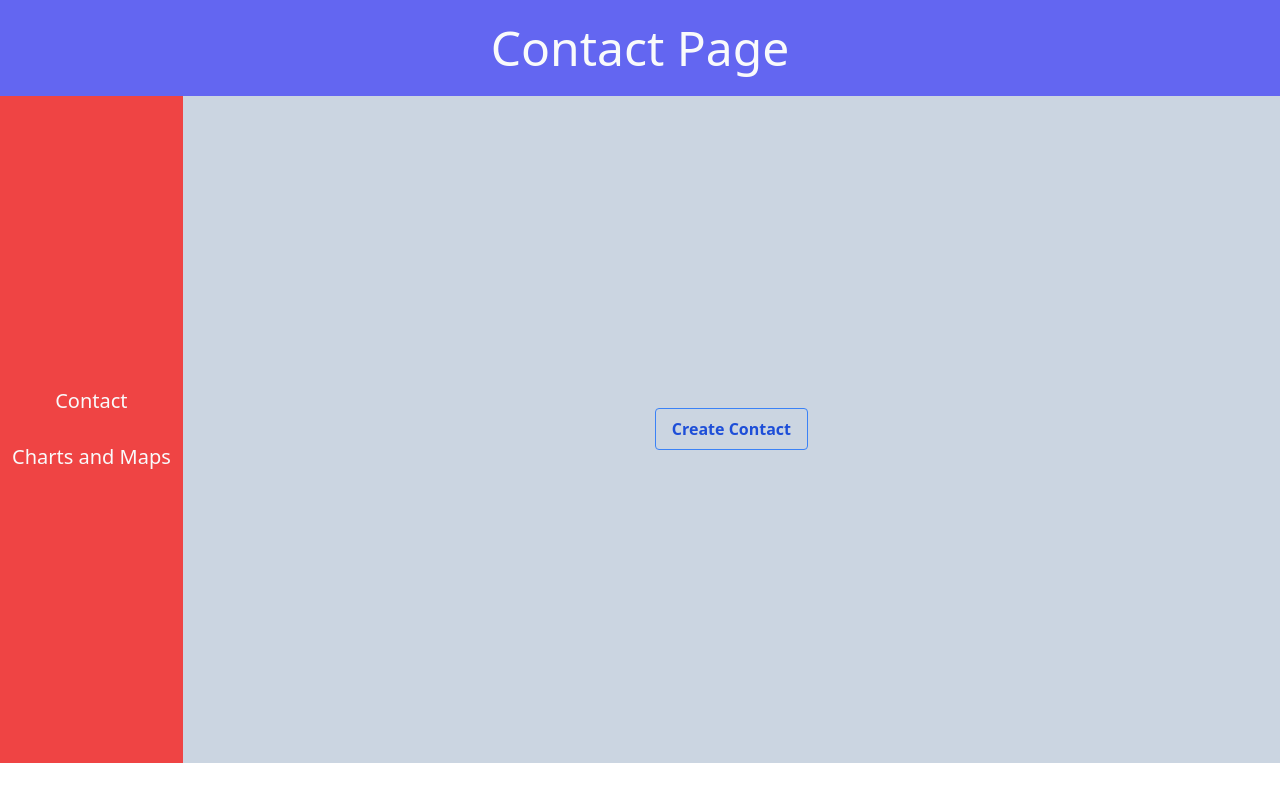
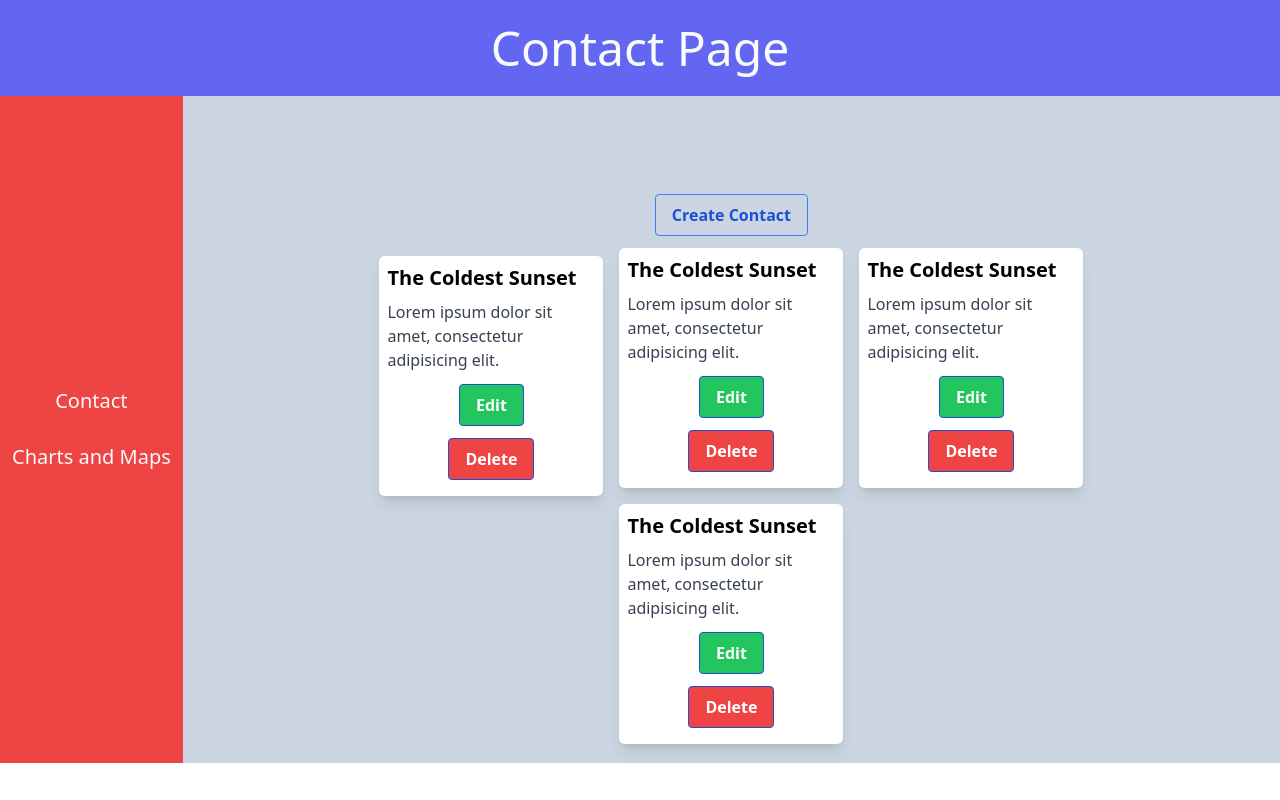
Before and after one commit to Amit1Sharma47/contact_management, a React (Create React App) app: page /contact in a window 1280 px wide. Built offline with nearby package versions, Linux system fonts and the light colour scheme.

Commit message:
ui completed to some extent

```diff
--- a/package.json
+++ b/package.json
@@ -3,13 +3,13 @@
   "version": "0.1.0",
   "private": true,
   "dependencies": {
+    "@reduxjs/toolkit": "^1.9.5",
     "@testing-library/jest-dom": "^5.16.5",
     "@testing-library/react": "^13.4.0",
     "@testing-library/user-event": "^13.5.0",
     "@types/jest": "^27.5.2",
     "@types/node": "^16.18.32",
     "@types/react": "^18.2.6",
-    "@types/react-dom": "^18.2.4",
     "react": "^18.2.0",
     "react-dom": "^18.2.0",
     "react-query": "^3.39.3",
@@ -44,6 +44,7 @@
   },
   "devDependencies": {
     "@tailwindcss/typography": "^0.5.9",
+    "@types/react-router-dom": "^5.3.3",
     "tailwindcss": "^3.3.2"
   }
 }
--- a/src/ContactComponents/CreateContact.tsx
+++ b/src/ContactComponents/CreateContact.tsx
@@ -13,7 +13,7 @@ const CreateContact = () => {
           </label>
           <input
             type="text"
-            className="bg-gray-50 border border-gray-300 text-gray-900 text-sm rounded-lg focus:ring-blue-500 focus:border-blue-500 block w-5/6 p-1.5 dark:bg-gray-700 dark:border-gray-600 dark:placeholder-gray-400 dark:text-white dark:focus:ring-blue-500 dark:focus:border-blue-500"
+            className="bg-gray-50 border border-gray-300 text-gray-900 text-sm rounded-lg focus:ring-blue-500 focus:border-blue-500 block w-5/6 p-2.5 dark:bg-gray-700 dark:border-gray-600 dark:placeholder-gray-400 dark:text-white dark:focus:ring-blue-500 dark:focus:border-blue-500"
             placeholder="firstName"
             required
           />
@@ -24,7 +24,7 @@ const CreateContact = () => {
           </label>
           <input
             type="text"
-            className="bg-gray-50 border border-gray-300 text-gray-900 text-sm rounded-lg focus:ring-blue-500 focus:border-blue-500 block w-5/6 p-1.5 dark:bg-gray-700 dark:border-gray-600 dark:placeholder-gray-400 dark:text-white dark:focus:ring-blue-500 dark:focus:border-blue-500"
+            className="bg-gray-50 border border-gray-300 text-gray-900 text-sm rounded-lg focus:ring-blue-500 focus:border-blue-500 block w-5/6 p-2.5 dark:bg-gray-700 dark:border-gray-600 dark:placeholder-gray-400 dark:text-white dark:focus:ring-blue-500 dark:focus:border-blue-500"
             placeholder="lastName"
             required
           />
@@ -38,15 +38,18 @@ const CreateContact = () => {
 
           <div className="w-5/6 flex flex-row  justify-evenly  ">
             <div>
-              <input type="radio" name="Active" id="Active" />
+              <input type="radio" name="status" id="Active" />
               <label htmlFor="Active">Active</label>
             </div>
             <div>
-              <input type="radio" name="Inactive" id="Inactive" />
+              <input type="radio" name="status" id="Inactive" />
               <label htmlFor="Inactive">Inactive</label>
             </div>
           </div>
         </div>
+      </div>
+      <div className="w-full flex justify-center my-5">
+        <button className="bg-transparent hover:bg-blue-500 text-blue-700 font-semibold hover:text-white py-2 px-4 border border-blue-500 hover:border-transparent rounded">Save Contact</button>
       </div>
     </div>
   );
--- /dev/null
+++ b/src/Redux/slice.tsx
@@ -0,0 +1,38 @@
+import { createSlice } from '@reduxjs/toolkit'
+import type { PayloadAction } from '@reduxjs/toolkit'
+import type { RootState } from './store'
+
+// Define a type for the slice state
+interface ContactState {
+  value: number
+}
+
+// Define the initial state using that type
+const initialState: ContactState = {
+  value: 0,
+}
+
+export const contactSlice = createSlice({
+  name: 'contact',
+  // `createSlice` will infer the state type from the `initialState` argument
+  initialState,
+  reducers: {
+    increment: (state) => {
+      state.value += 1
+    },
+    decrement: (state) => {
+      state.value -= 1
+    },
+    // Use the PayloadAction type to declare the contents of `action.payload`
+    incrementByAmount: (state, action: PayloadAction<number>) => {
+      state.value += action.payload
+    },
+  },
+})
+
+export const { increment, decrement, incrementByAmount } = contactSlice.actions
+
+// Other code such as selectors can use the imported `RootState` type
+export const selectContact = (state: RootState) => state.contact.value
+
+export default contactSlice.reducer
--- /dev/null
+++ b/src/Redux/store.tsx
@@ -0,0 +1,14 @@
+import { configureStore } from '@reduxjs/toolkit'
+import contactReducer from './slice'
+// ...
+
+export const store = configureStore({
+  reducer: {
+    contact: contactReducer,
+  },
+})
+
+// Infer the `RootState` and `AppDispatch` types from the store itself
+export type RootState = ReturnType<typeof store.getState>
+// Inferred type: {posts: PostsState, comments: CommentsState, users: UsersState}
+export type AppDispatch = typeof store.dispatch
--- a/src/components/Contact.tsx
+++ b/src/components/Contact.tsx
@@ -2,10 +2,79 @@ import React from "react";
 import { Link } from "react-router-dom";
 const Contact = () => {
   return (
-    <div className="flex items-center justify-center">
-      <button className="bg-transparent hover:bg-blue-500 text-blue-700 font-semibold hover:text-white py-2 px-4 border border-blue-500 hover:border-transparent rounded">
-        <Link to="/create">Create Contact</Link>
-      </button>
+    <div className="flex items-center justify-center flex-col w-full h-auto mt-20">
+      <div>
+        <button className="bg-transparent hover:bg-blue-500 text-blue-700 font-semibold hover:text-white py-2 px-4 border border-blue-500 hover:border-transparent rounded">
+          <Link to="/create">Create Contact</Link>
+        </button>
+      </div>
+      <div className="mt-3 flex justify-center w-3/4 h-auto flex-wrap">
+        <div className="w-56 h-60 m-2 rounded overflow-hidden shadow-lg bg-white rounded-md ">
+          <div className="font-bold text-xl my-2 mx-2">The Coldest Sunset</div>
+          <p className="text-gray-700 text-base mx-2">
+            Lorem ipsum dolor sit amet, consectetur adipisicing elit.
+          </p>
+          <div className="w-full flex justify-center my-3">
+            <button className="bg-green-500 hover:bg-green-700 text-white font-bold py-2 px-4 border border-blue-700 rounded">
+              Edit
+            </button>
+          </div>
+          <div className="w-full flex justify-center">
+            <button className="bg-red-500 hover:bg-red-700 text-white font-bold py-2 px-4 border border-blue-700 rounded">
+              Delete
+            </button>
+          </div>
+        </div>
+        <div className="w-56 h-60 mx-2  rounded overflow-hidden shadow-lg bg-white rounded-md ">
+          <div className="font-bold text-xl my-2 mx-2">The Coldest Sunset</div>
+          <p className="text-gray-700 text-base mx-2">
+            Lorem ipsum dolor sit amet, consectetur adipisicing elit.
+          </p>
+          <div className="w-full flex justify-center my-3">
+            <button className="bg-green-500 hover:bg-green-700 text-white font-bold py-2 px-4 border border-blue-700 rounded">
+              Edit
+            </button>
+          </div>
+          <div className="w-full flex justify-center">
+            <button className="bg-red-500 hover:bg-red-700 text-white font-bold py-2 px-4 border border-blue-700 rounded">
+              Delete
+            </button>
+          </div>
+        </div>
+        <div className="w-56 h-60 mx-2  rounded overflow-hidden shadow-lg bg-white rounded-md ">
+          <div className="font-bold text-xl my-2 mx-2">The Coldest Sunset</div>
+          <p className="text-gray-700 text-base mx-2">
+            Lorem ipsum dolor sit amet, consectetur adipisicing elit.
+          </p>
+          <div className="w-full flex justify-center my-3">
+            <button className="bg-green-500 hover:bg-green-700 text-white font-bold py-2 px-4 border border-blue-700 rounded">
+              Edit
+            </button>
+          </div>
+          <div className="w-full flex justify-center">
+            <button className="bg-red-500 hover:bg-red-700 text-white font-bold py-2 px-4 border border-blue-700 rounded">
+              Delete
+            </button>
+          </div>
+        </div>
+        <div className="w-56 h-60 mx-2  rounded overflow-hidden shadow-lg bg-white rounded-md ">
+          <div className="font-bold text-xl my-2 mx-2">The Coldest Sunset</div>
+          <p className="text-gray-700 text-base mx-2">
+            Lorem ipsum dolor sit amet, consectetur adipisicing elit.
+          </p>
+          <div className="w-full flex justify-center my-3">
+            <button className="bg-green-500 hover:bg-green-700 text-white font-bold py-2 px-4 border border-blue-700 rounded">
+              Edit
+            </button>
+          </div>
+          <div className="w-full flex justify-center">
+            <button className="bg-red-500 hover:bg-red-700 text-white font-bold py-2 px-4 border border-blue-700 rounded">
+              Delete
+            </button>
+          </div>
+        </div>
+
+      </div>
     </div>
   );
 };
--- a/src/components/StaticLayout.tsx
+++ b/src/components/StaticLayout.tsx
@@ -2,7 +2,7 @@ import React from "react";
 import { Link } from "react-router-dom";
 const StaticLayout = (props: any) => {
   return (
-    <div className=" relative h-screen w-screen overflow-hidden">
+    <div className=" relative h-screen w-screen overflow-x-hidden">
       <div className="absolute inset-x-0 top-0 h-24 bg-indigo-500 flex items-center justify-center z-[10] w-screen ">
         <h1 className="text-gray-50 inline-block text-5xl">Contact Page</h1>
       </div>
```
Also changed, not shown: 1 other file (tests, documents, lock files or other folders).
